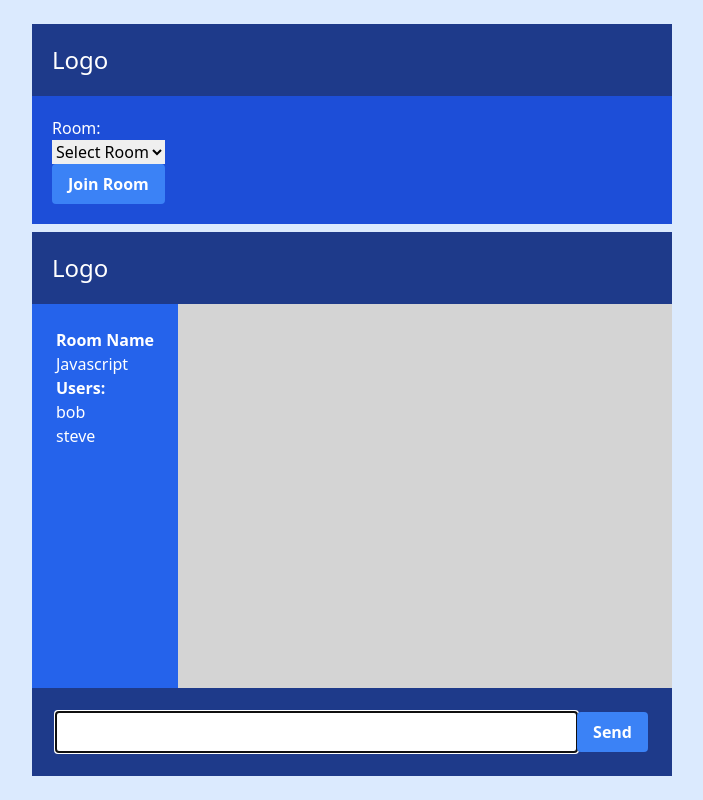
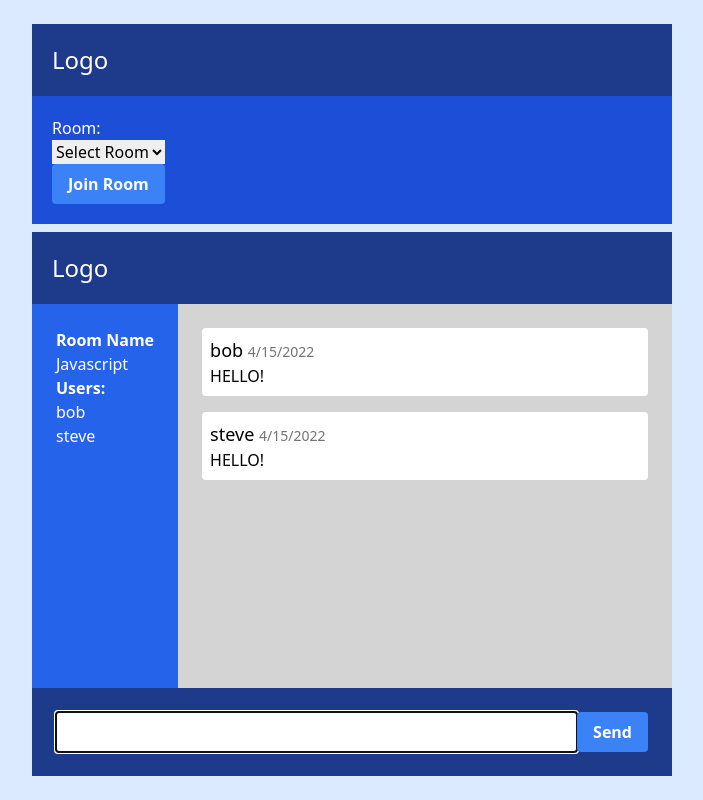
Before and after one commit to HoangNguyen-CA-LearningWeb/realtime-chat, a Vue app in the folder client/: page / in a window 1280 px wide. Shown: the whole page, without its empty margins (288-991 px from the left). Built offline with nearby package versions, Linux system fonts and the light colour scheme.

Commit message:
finished displaying messages for frontend

```diff
--- a/client/src/App.vue
+++ b/client/src/App.vue
@@ -1,7 +1,14 @@
 <script setup lang="ts">
+import { ref } from 'vue';
 import Lobby from '@/components/Lobby.vue';
 import Room from '@/components/Room/Room.vue';
+import type { Message } from '@/types';
 import { io } from 'socket.io-client';
+
+const messages = ref<Message[]>([
+  { user: 'bob', text: 'HELLO!', date: new Date() },
+  { user: 'steve', text: 'HELLO!', date: new Date() },
+]);
 </script>
 
 <template>
@@ -9,6 +16,6 @@ import { io } from 'socket.io-client';
     class="flex bg-blue-100 h-screen justify-center items-center gap-2 flex-col"
   >
     <Lobby />
-    <Room />
+    <Room :messages="messages" />
   </div>
 </template>
--- a/client/src/components/Room/Chat.vue
+++ b/client/src/components/Room/Chat.vue
@@ -1,5 +1,21 @@
-<script setup lang="ts"></script>
+<script setup lang="ts">
+import type { Message } from '@/types';
+interface Props {
+  messages: Message[];
+}
+defineProps<Props>();
+</script>
 
 <template>
-  <div class="bg-neutral-300 flex-grow h-full"></div>
+  <div class="bg-neutral-300 flex-grow h-full p-6 space-y-4">
+    <div v-for="message in messages" class="bg-white text-black p-2 rounded">
+      <p class="text-lg">
+        {{ message.user }}
+        <span class="text-neutral-500 text-sm">{{
+          message.date.toLocaleDateString()
+        }}</span>
+      </p>
+      {{ message.text }}
+    </div>
+  </div>
 </template>
--- a/client/src/components/Room/Controls.vue
+++ b/client/src/components/Room/Controls.vue
@@ -1,7 +1,7 @@
 <script setup lang="ts">
 interface Props {
   room: string;
-  users: [string];
+  users: string[];
 }
 defineProps<Props>();
 </script>
--- a/client/src/components/Room/Message.vue
+++ /dev/null
@@ -1,2 +0,0 @@
-<script setup lang="ts"></script>
-<template></template>
--- a/client/src/components/Room/Room.vue
+++ b/client/src/components/Room/Room.vue
@@ -4,6 +4,13 @@ import Header from '@/components/UI/Header.vue';
 import Button from '@/components/UI/Button.vue';
 import Chat from './Chat.vue';
 import Controls from './Controls.vue';
+import type { Message } from '@/types';
+
+interface Props {
+  messages: Message[];
+}
+
+defineProps<Props>();
 
 const message = ref('');
 
@@ -16,7 +23,7 @@ function handleSend() {
     <Header />
     <div class="flex h-96 items-center">
       <Controls room="Javascript" :users="['bob', 'steve']" />
-      <Chat />
+      <Chat :messages="messages" />
     </div>
     <div class="flex p-6 bg-blue-900">
       <input class="flex-grow text-black" v-model="message" autofocus />
--- /dev/null
+++ b/client/src/types.ts
@@ -0,0 +1,5 @@
+export interface Message {
+  user: string;
+  text: string;
+  date: Date;
+}
```
